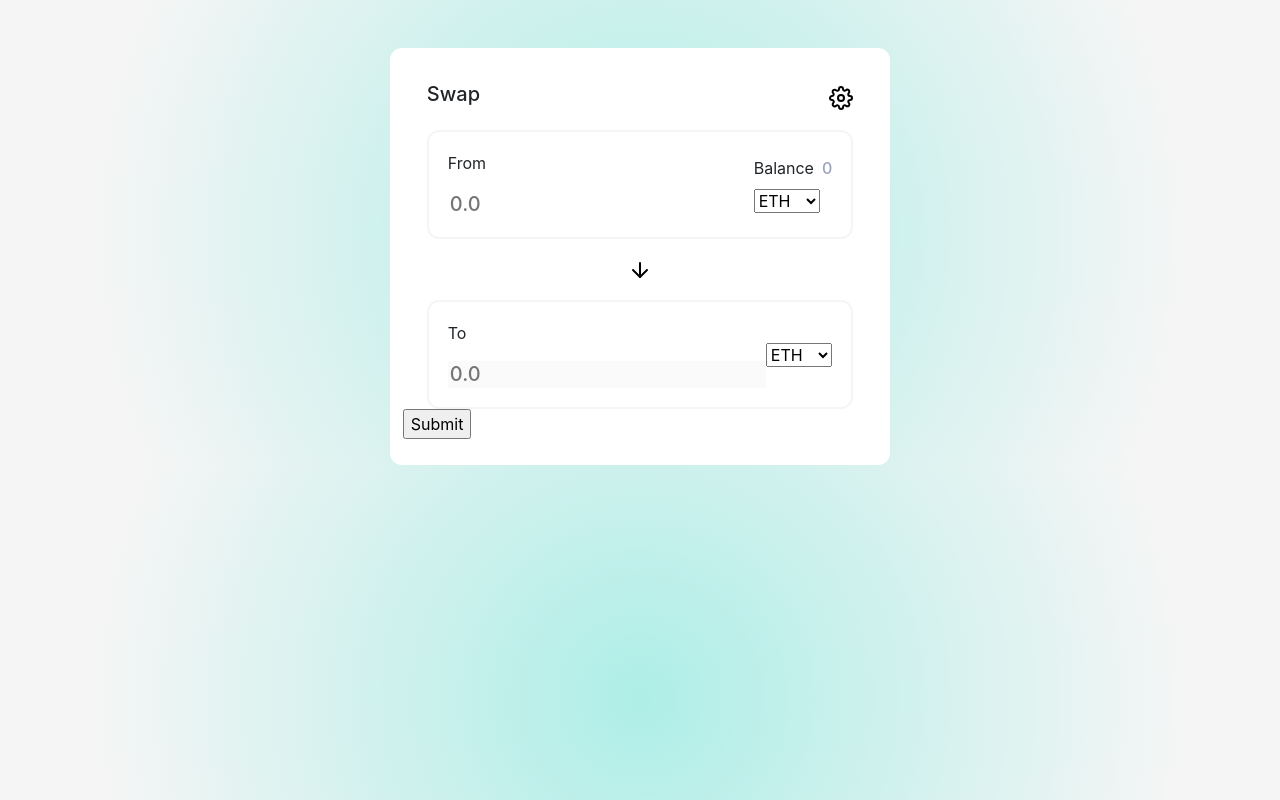
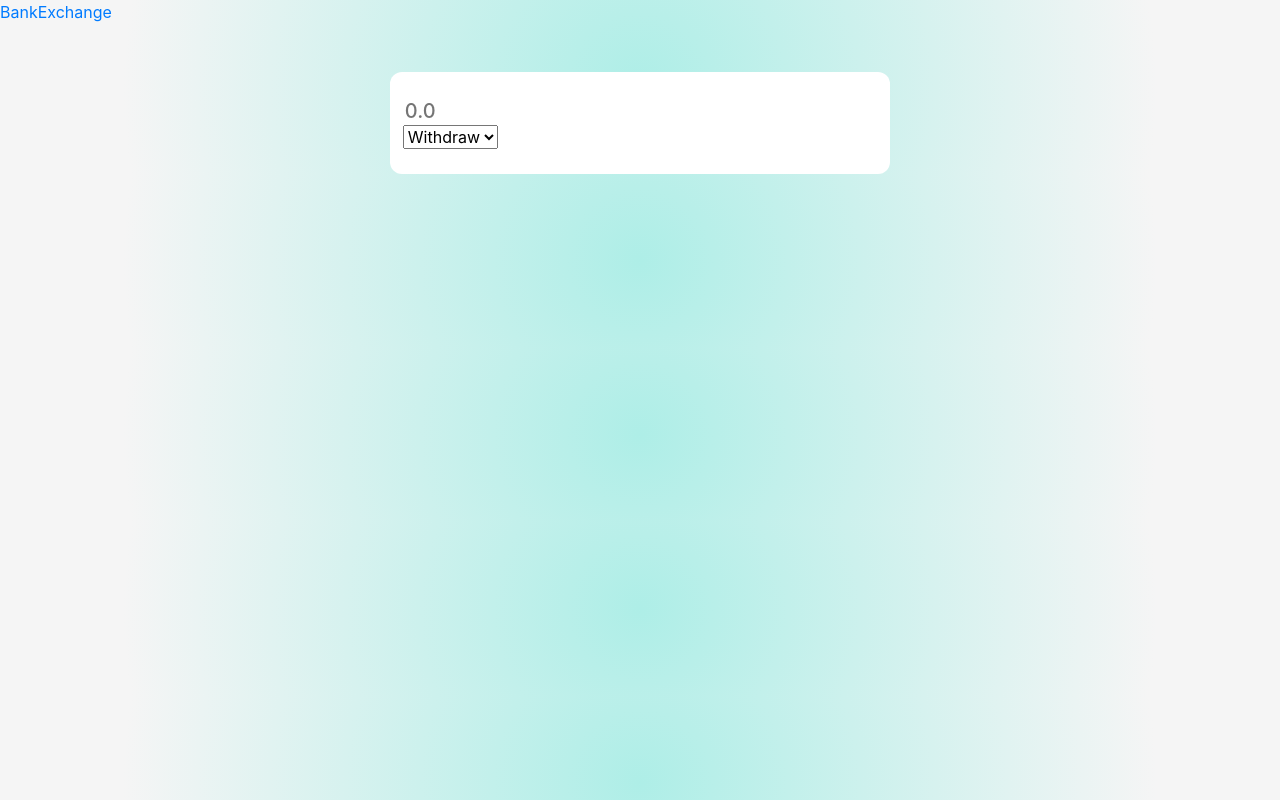
Before and after one commit to SheteSmit/TungstenGroupProject, a React (Create React App) app: page / in a window 1280 px wide. Built offline with nearby package versions, Linux system fonts and the light colour scheme.

Commit message:
Added Router

```diff
--- a/src/NewApp.js
+++ b/src/NewApp.js
@@ -9,6 +9,9 @@
 import Chromium from './abis/Chromium.json';
 import { useState, useEffect } from 'react';
 import Swap from './components/swap';
+import Router from './components/Router/Router';
+import { Link } from 'react-router-dom';
+
 export default function NewApp() {
   const [account, setAccount] = useState(null);
   const [stateWeb3, setWeb3] = useState(null);
@@ -75,13 +78,10 @@
   }
   return (
     <div>
-      <Swap
-        balance={balance}
-        web3={stateWeb3}
-        token={sToken}
-        account={account}
-        allContracts={allContracts}
-      />
+      <Router>
+        <Link to="/">Bank</Link>
+        <Link to="/swap">Exchange</Link>
+      </Router>
     </div>
   );
 }
```
